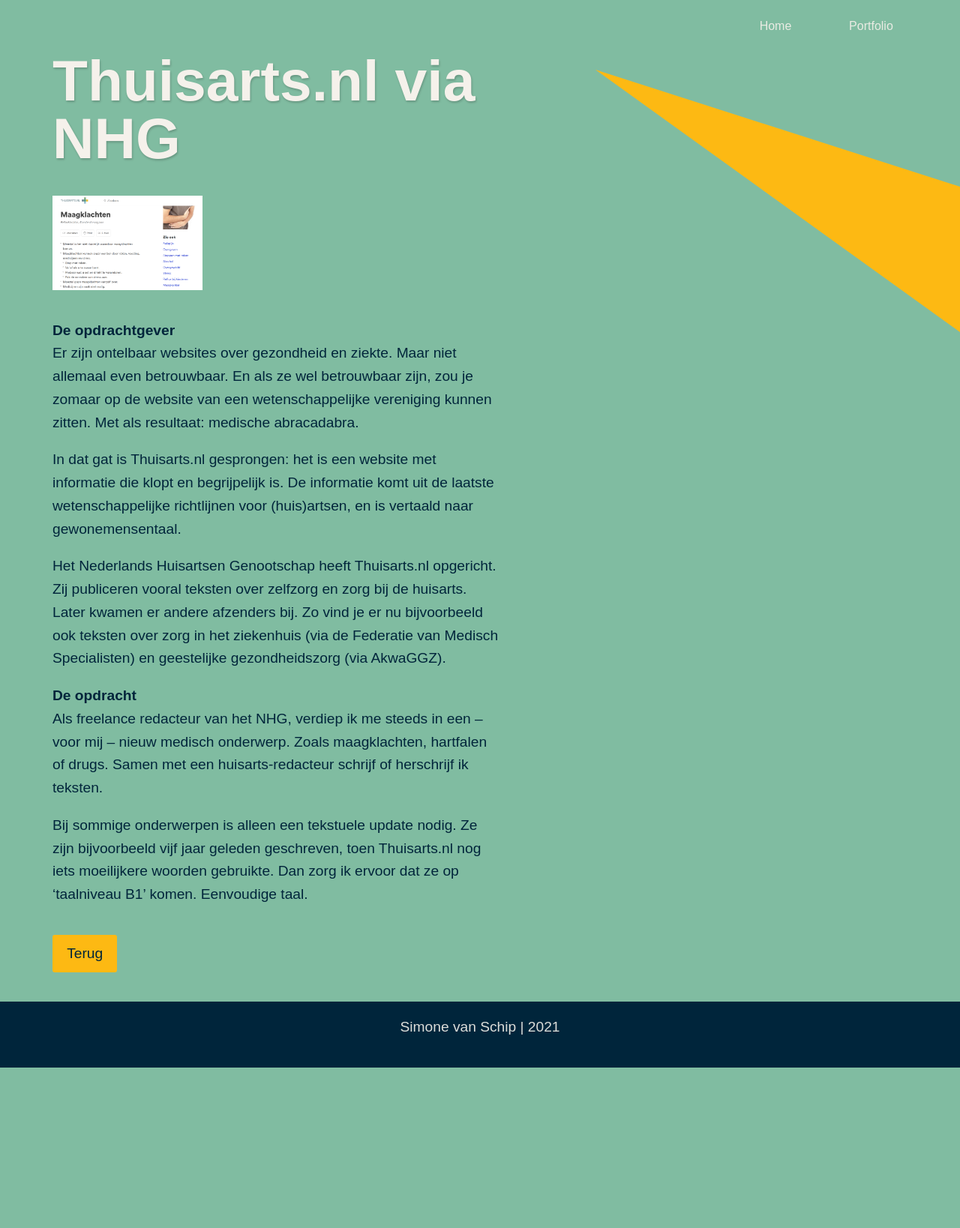
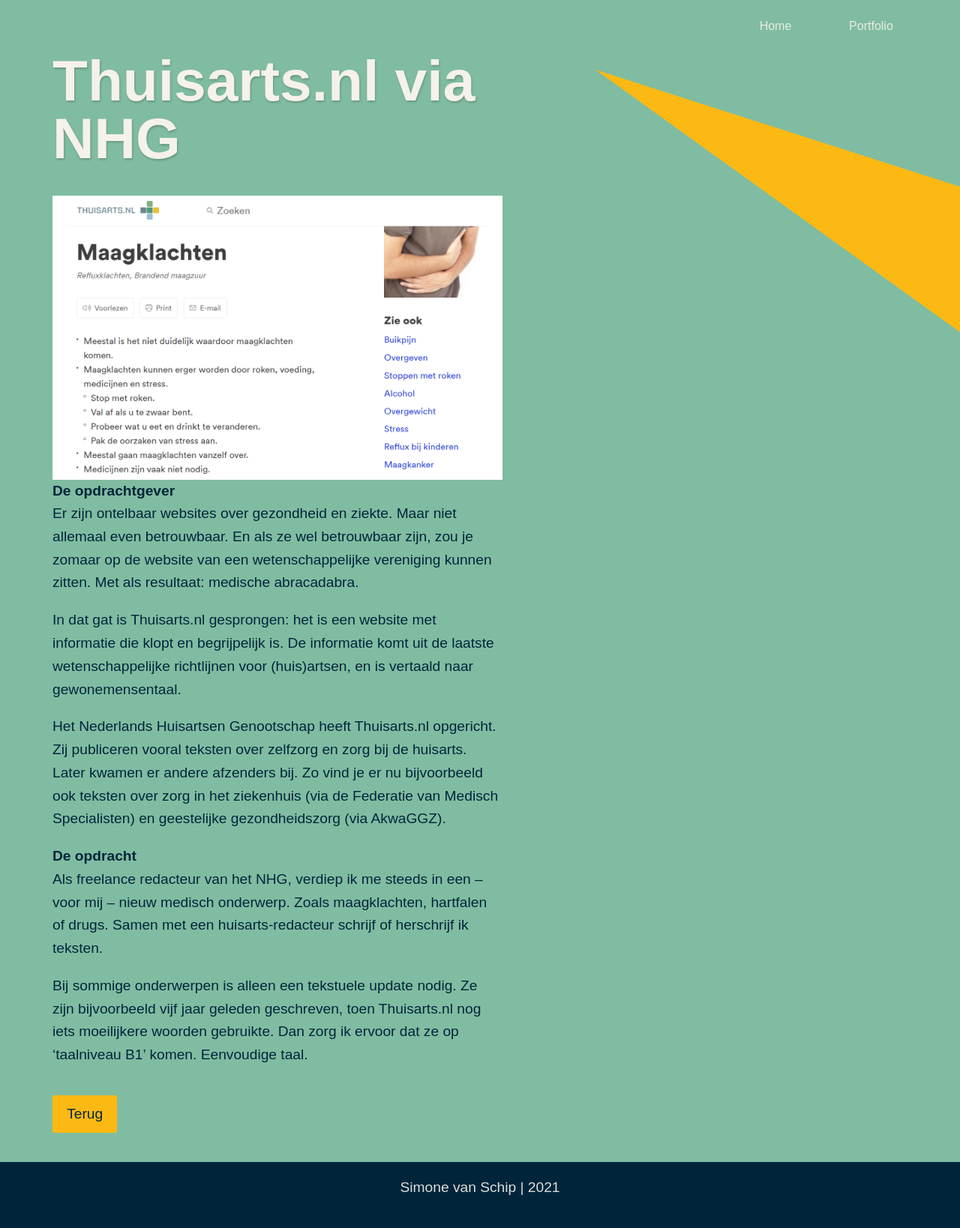
Before and after one commit to DaanBoertien/SimoneVanSchip, a Jekyll site: the page built from _posts/2021-04-11-thuisarts-nl-via-nhg.md, in a window 1280 px wide. Shown: the whole page at 75% size. Built offline with Jekyll 4.4.1, drawn with Linux system fonts in a browser that asks for light colours; some web fonts are replaced; a script that is not in the unit is left out; before the commit the page ends 1424 px from its top, so only the background shows below that.

Commit message:
change image width

```diff
--- a/_layouts/posts.html
+++ b/_layouts/posts.html
@@ -5,7 +5,7 @@
 <div class="container">
   <div class="postcontainer">
     <h1>{{ page.title }}</h1>
-    <img class="clients__image" src="{{page.postimage}}" alt="" />
+    <img src="{{page.postimage}}" alt="" />
     {{ content }}
   </div>
   <div class="postcontainer">
```
Also changed, not shown: 2 other files.
